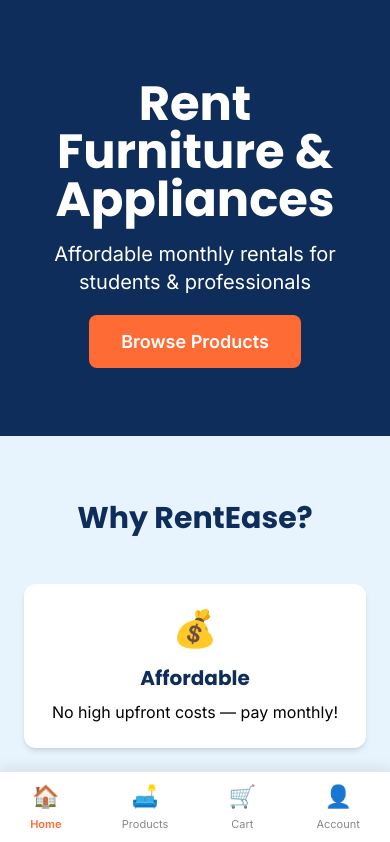
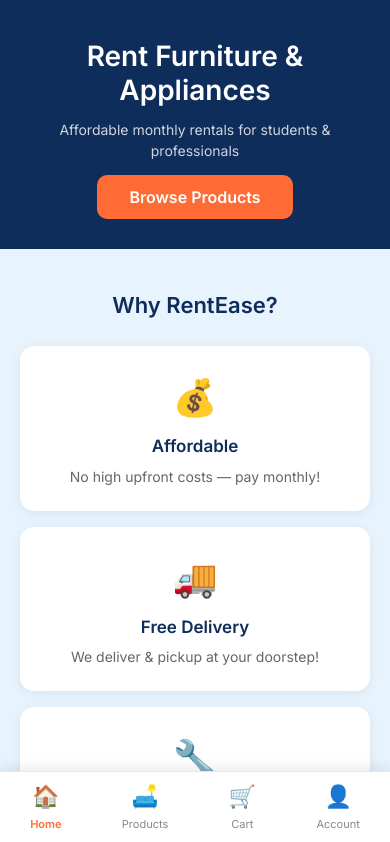
Before and after one commit to tanvi-builds/rentease, a React (Create React App) app: page / in a window 390 px wide. Shown: the top 842 px of the page. Built offline with nearby package versions, Linux system fonts and the light colour scheme.

Commit message:
Fix hero section mobile

```diff
--- a/src/pages/Home.js
+++ b/src/pages/Home.js
@@ -3,43 +3,41 @@
 
 function Home() {
   return (
-    <div>
+    <div style={{ paddingBottom: '70px' }}>
+
       {/* Hero Section */}
-      <div className="bg-primary text-white py-20 px-6 text-center">
-        <h1 className="text-5xl font-heading font-bold mb-4">
+      <div style={{ background: '#0F2D5A', color: '#fff', padding: '40px 24px', textAlign: 'center' }}>
+        <h1 style={{ fontSize: 'clamp(28px, 6vw, 52px)', fontWeight: 800, marginBottom: '12px', lineHeight: 1.2 }}>
           Rent Furniture & Appliances
         </h1>
-        <p className="text-xl font-body mb-8 text-gray-200">
+        <p style={{ fontSize: 'clamp(14px, 3vw, 18px)', color: 'rgba(255,255,255,0.8)', marginBottom: '24px' }}>
           Affordable monthly rentals for students & professionals
         </p>
-        <Link to="/products" className="bg-accent text-white px-8 py-4 rounded-lg text-lg font-semibold hover:opacity-90 transition">
+        <Link to="/products" style={{ background: '#FF6B35', color: '#fff', padding: '12px 32px', borderRadius: '10px', textDecoration: 'none', fontWeight: 700, fontSize: '16px' }}>
           Browse Products
         </Link>
       </div>
 
-      {/* Why RentEase Section */}
-      <div className="py-16 px-6 max-w-6xl mx-auto">
-        <h2 className="text-3xl font-heading font-bold text-primary text-center mb-12">
+      {/* Why RentEase */}
+      <div style={{ padding: '40px 20px', maxWidth: '1100px', margin: '0 auto' }}>
+        <h2 style={{ textAlign: 'center', fontSize: 'clamp(22px, 4vw, 32px)', fontWeight: 700, color: '#0F2D5A', marginBottom: '24px' }}>
           Why RentEase?
         </h2>
-        <div className="grid grid-cols-1 md:grid-cols-3 gap-8">
-          <div className="bg-white p-6 rounded-xl shadow-md text-center">
-            <div className="text-4xl mb-4">💰</div>
-            <h3 className="text-xl font-heading font-bold text-primary mb-2">Affordable</h3>
-            <p className="text-gray-500 font-body">No high upfront costs — pay monthly!</p>
-          </div>
-          <div className="bg-white p-6 rounded-xl shadow-md text-center">
-            <div className="text-4xl mb-4">🚚</div>
-            <h3 className="text-xl font-heading font-bold text-primary mb-2">Free Delivery</h3>
-            <p className="text-gray-500 font-body">We deliver & pickup at your doorstep!</p>
-          </div>
-          <div className="bg-white p-6 rounded-xl shadow-md text-center">
-            <div className="text-4xl mb-4">🔧</div>
-            <h3 className="text-xl font-heading font-bold text-primary mb-2">Maintenance</h3>
-            <p className="text-gray-500 font-body">Free maintenance support included!</p>
-          </div>
+        <div style={{ display: 'grid', gridTemplateColumns: 'repeat(auto-fit, minmax(200px, 1fr))', gap: '16px' }}>
+          {[
+            { icon: '💰', title: 'Affordable', desc: 'No high upfront costs — pay monthly!' },
+            { icon: '🚚', title: 'Free Delivery', desc: 'We deliver & pickup at your doorstep!' },
+            { icon: '🔧', title: 'Maintenance', desc: 'Free maintenance support included!' },
+          ].map(item => (
+            <div key={item.title} style={{ background: '#fff', borderRadius: '14px', padding: '24px 16px', textAlign: 'center', boxShadow: '0 2px 12px rgba(15,45,90,0.08)' }}>
+              <div style={{ fontSize: '36px', marginBottom: '10px' }}>{item.icon}</div>
+              <h3 style={{ color: '#0F2D5A', fontWeight: 700, fontSize: '17px', marginBottom: '6px' }}>{item.title}</h3>
+              <p style={{ color: '#666', fontSize: '14px' }}>{item.desc}</p>
+            </div>
+          ))}
         </div>
       </div>
+
     </div>
   );
 }
```
